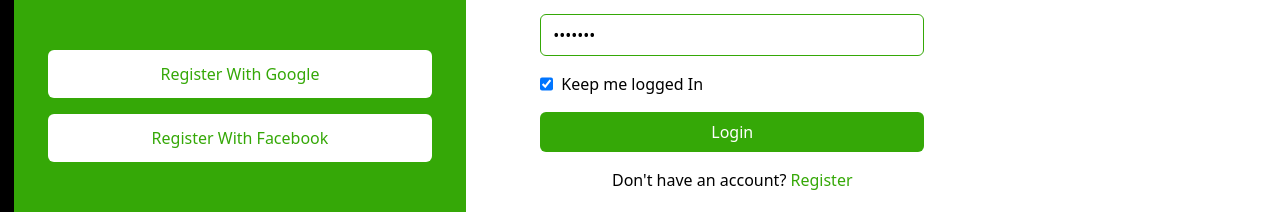
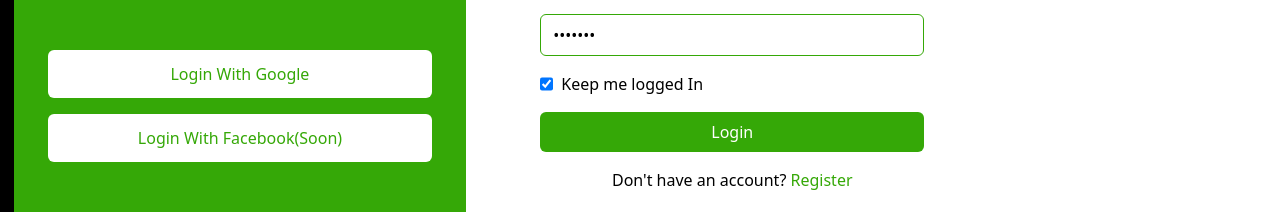
Before and after one commit to mohansai1993/PBU_project, a React (Create React App) app: page /login in a window 1280 px wide. Shown: the part 334-546 px from the top of the page. Built offline with nearby package versions, Linux system fonts and the light colour scheme; what react-geocode would draw is missing.

Commit message:
fix google

```diff
--- a/src/Pages/Auth/LoginPage.jsx
+++ b/src/Pages/Auth/LoginPage.jsx
@@ -46,13 +46,10 @@ function LoginPage() {
                       onClick={handleGoogleSignIn}
                       className="rounded-md bg-white cursor-pointer  w-full text-primary-green text-center  py-3 my-4"
                     >
-                      Register With Google
+                      Login With Google
                     </div>
-                    <div
-                      onClick={() => handleGoogleSignIn(false)}
-                      className="rounded-md bg-white cursor-pointer w-full text-primary-green text-center  py-3"
-                    >
-                      Register With Facebook
+                    <div className="rounded-md bg-white cursor-pointer w-full text-primary-green text-center  py-3">
+                      Login With Facebook(Soon)
                     </div>
                   </div>
                 </div>
--- a/src/Pages/Auth/SignUpPage.jsx
+++ b/src/Pages/Auth/SignUpPage.jsx
@@ -1,9 +1,11 @@
-import React from "react";
+import React, { useContext } from "react";
 import logo from "./../../assets/logo.png";
 import { Link } from "react-router-dom";
 import { useFormik } from "formik";
 import * as Yup from "yup";
+import { AuthContext } from "../../context/AuthContext";
 function SignUpPage() {
+  const { handleGoogleSignIn } = useContext(AuthContext);
   const formik = useFormik({
     initialValues: {
       choice: "athlete",
@@ -43,11 +45,14 @@ function SignUpPage() {
                     <img src={logo} className="h-24 mx-auto" />
                   </div>
                   <div>
-                    <div className="rounded-md bg-white  w-full text-primary-green text-center  py-3 my-4">
+                    <div
+                      onClick={() => handleGoogleSignIn(false)}
+                      className="rounded-md bg-white cursor-pointer  w-full text-primary-green text-center  py-3 my-4"
+                    >
                       Register With Google
                     </div>
                     <div className="rounded-md bg-white  w-full text-primary-green text-center  py-3">
-                      Register With Facebook
+                      Register With Facebook(Soon)
                     </div>
                   </div>
                 </div>
@@ -78,7 +83,6 @@ function SignUpPage() {
                         onBlur={formik.handleBlur}
                       >
                         <option value="athlete">Athlete</option>
-                        <option value="coach">Coach</option>
                       </select>
                       <div className="flex gap-4">
                         <div className="w-full">
```
